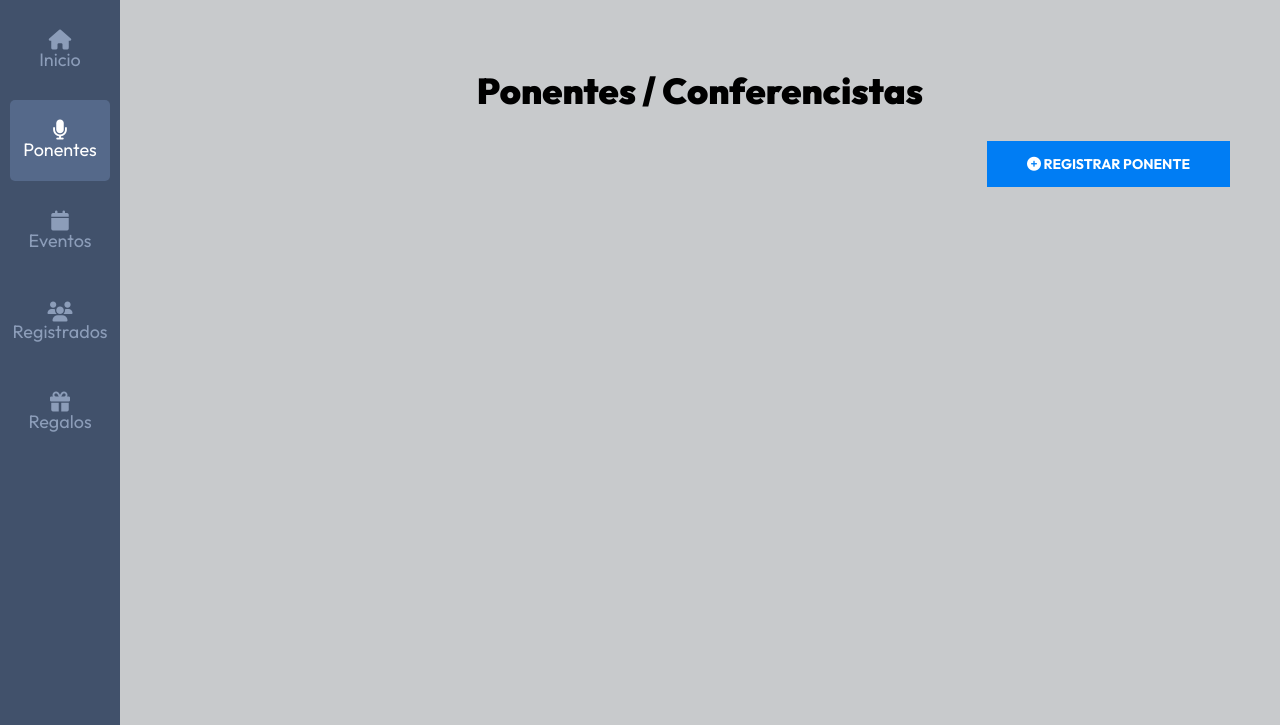
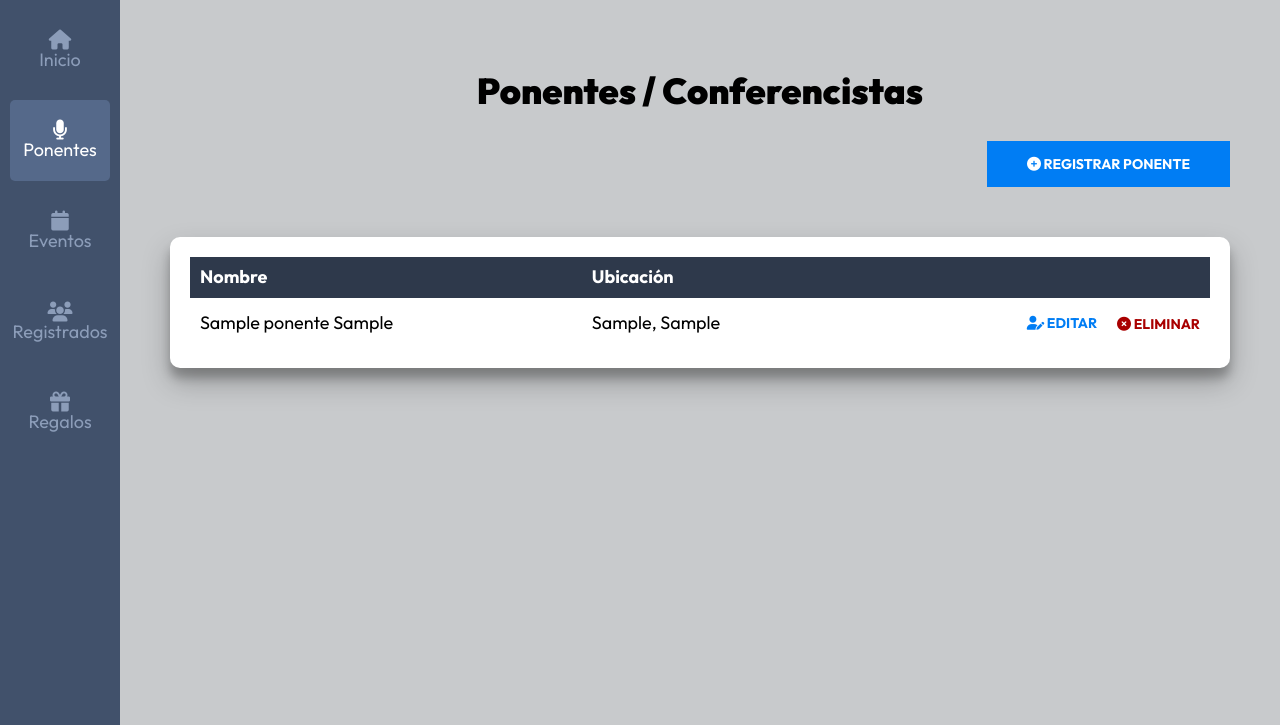
Before and after one commit to danieltealdi/DevWebCamp, a PHP site: page /admin/ponentes in a window 1280 px wide. Shown: the part 75-800 px from the top of the page. Run offline with PHP 8.4, Linux system fonts and the light colour scheme; tables that the repository leaves empty or names only in its code hold one stand-in row (values such as "Sample post"); data that the repository does not hold is empty; some libraries are stand-ins or nearby versions.

Commit message:
Hasta 712

```diff
--- a/controllers/PonentesController.php
+++ b/controllers/PonentesController.php
@@ -10,29 +10,32 @@ class PonentesController
 {
     public static function index(Router $router)
     {
-        //debuguear('aqui');
+        $ponentes = Ponente::all();
+        //$ponentes = [];
+        //debuguear($ponentes);
         $router->render('admin/ponentes/index', [
             'titulo' => 'Ponentes / Conferencistas',
+            'ponentes' => $ponentes
         ]);
     }
     public static function crear(Router $router)
     {
         //leer imagen
         if(!empty($_FILES['imagen']['tmp_name'])) {
-            $carpetaImagenes='../public/img/ponentes';
+            $carpetaImagenes = '../public/img/ponentes';
             //debuguear ($carpetaImagenes);
             if(!is_dir($carpetaImagenes)) {
                 //debuguear('no existe');
                 //esto no funciona debe cambiarse el usuario de la carpeta
                 //chown -R www-data:www-data public/
-                $resultado=mkdir($carpetaImagenes, 0775, true);
+                $resultado = mkdir($carpetaImagenes, 0775, true);
                 //debuguear(__DIR__.'/'.$carpetaImagenes);
             }
             //debuguear('ya existe');
             $imagen_png = Image::make($_FILES['imagen']['tmp_name'])->fit(800, 800)->encode('png', 80);
             $imagen_webp = Image::make($_FILES['imagen']['tmp_name'])->fit(800, 800)->encode('webp', 80);
             //debuguear($imagen_png);
-            $nombre_imagen=md5(uniqid(rand(), true));
+            $nombre_imagen = md5(uniqid(rand(), true));
             //debuguear($nombre_imagen);
 
             $_POST['imagen'] = $nombre_imagen;
@@ -61,6 +64,24 @@ class PonentesController
         $router->render('admin/ponentes/crear', [
             'titulo' => 'Registrar Ponente',
             'alertas' => $alertas,
+            'ponente' => $ponente ?? null
+        ]);
+    }
+    public static function editar(Router $router)
+    {
+        $alertas = [];
+        $ponente = '';
+        $id=$_GET['id'];
+        $id=filter_var($id, FILTER_VALIDATE_INT);
+        if(!$id){
+            header('Location: /admin/ponentes');
+        }
+        $ponente = Ponente::find($id);
+        if(!$ponente){
+            header('Location: /admin/ponentes');
+        }
+        $router->render('admin/ponentes/editar', [
+            'titulo' => 'Editar Ponente',
             'ponente' => $ponente
         ]);
     }
--- a/public/index.php
+++ b/public/index.php
@@ -40,6 +40,8 @@ $router->get('/admin/dashboard', [DashboardController::class, 'index']);
 $router->get('/admin/ponentes', [PonentesController::class, 'index']);
 $router->get('/admin/ponentes/crear', [PonentesController::class, 'crear']);
 $router->post('/admin/ponentes/crear', [PonentesController::class, 'crear']);
+$router->get('/admin/ponentes/editar', [PonentesController::class, 'editar']);
+$router->post('/admin/ponentes/editar', [PonentesController::class, 'editar']);
 $router->get('/admin/eventos', [EventosController::class, 'index']);
 $router->get('/admin/registrados', [RegistradosController::class, 'index']);
 $router->get('/admin/regalos', [RegalosController::class, 'index']);
--- a/src/scss/admin/_index.scss
+++ b/src/scss/admin/_index.scss
@@ -1 +1,2 @@
 @forward 'dashboard';
+@forward 'table';
--- /dev/null
+++ b/src/scss/admin/_table.scss
@@ -0,0 +1,47 @@
+@use 'base/variables' as v;
+@use 'base/mixins' as m;
+
+.table{
+    width: 100%;
+    border-collapse: collapse;
+    &__thead{
+        background-color: v.$gris-oscuro;
+        color: v.$blanco;
+        }
+    &__th{
+
+        padding: 1rem;
+        text-align: left;
+    }
+    &__td{
+        padding: 1.5rem 1rem;
+        &--acciones{
+            @extend .table__td;
+            display: flex;
+            justify-content: flex-end;
+            gap: 2rem;
+            align-items: center;
+        }
+    }
+    &__acciones{
+        all: unset;
+        text-transform: uppercase;
+        font-size: 1.4rem;
+        font-weight: v.$bold;
+        &:hover{
+            cursor: pointer;
+        }
+        &--editar{
+            color: v.$azul;
+
+        }
+        &--eliminar{
+            color:  v.$rojo;
+        }
+    }
+    &__tr{
+        &:nth-child(even){
+            background-color: v.$gris-claro;
+        }
+    }
+}
--- a/views/admin/ponentes/index.php
+++ b/views/admin/ponentes/index.php
@@ -5,3 +5,40 @@
     <i class="fa-solid fa-circle-plus"></i>
     Registrar Ponente</a>
 </div>
+<div class="dashboard__contenedor">
+    <?php if(count($ponentes) === 0) { ?>
+        <p class="text-center">No Hay Ponentes Aún</p>
+    <?php } else { ?>
+        <table class="table">
+            <thead class="table__thead">
+                <tr>
+                    <th scope="col" class="table__th">Nombre</th>
+                    <th scope="col" class="table__th">Ubicación</th>
+                    <th scope="col" class="table__th"></th>
+                </tr>
+            </thead>
+            <tbody class="table__tbody">
+                <?php foreach($ponentes as $ponente) { ?>
+                    <tr class="table__tr">
+                        <td class="table__td">
+                            <?php echo $ponente->nombre . ' ' . $ponente->apellido; ?>
+                        </td>
+                        <td class="table__td">
+                            <?php echo $ponente->ciudad . ', ' . $ponente->pais; ?>
+                        </td>
+                        <td class="table__td--acciones">
+                            <a class="table__acciones table__acciones--editar" href="/admin/ponentes/editar?id=<?php echo $ponente->id; ?>" class="table__boton">
+                                <i class="fa-solid fa-user-pen"></i>
+                                Editar</a>
+                            <form class="table__formulario">
+                                <button class="table__acciones table__acciones--eliminar" type="submit">
+                                    <i class="fa-solid fa-circle-xmark"></i>
+                                    Eliminar
+                                </button>
+                                <input type="hidden" name="id" value="<?php echo $ponente->id; ?>">
+                            </form>
+                        </td>
+
+            <?php } ?>
+            </table>
+    <?php } ?>
```
Also changed, not shown: views/admin/ponentes/editar.php (added, +16 -0 lines), public/build/css/app.css, public/img/ponentes/8a2e9cfaf501ae060a13f408b7d4b31e.png (deleted), public/img/ponentes/8a2e9cfaf501ae060a13f408b7d4b31e.webp (deleted), 1 other file.
